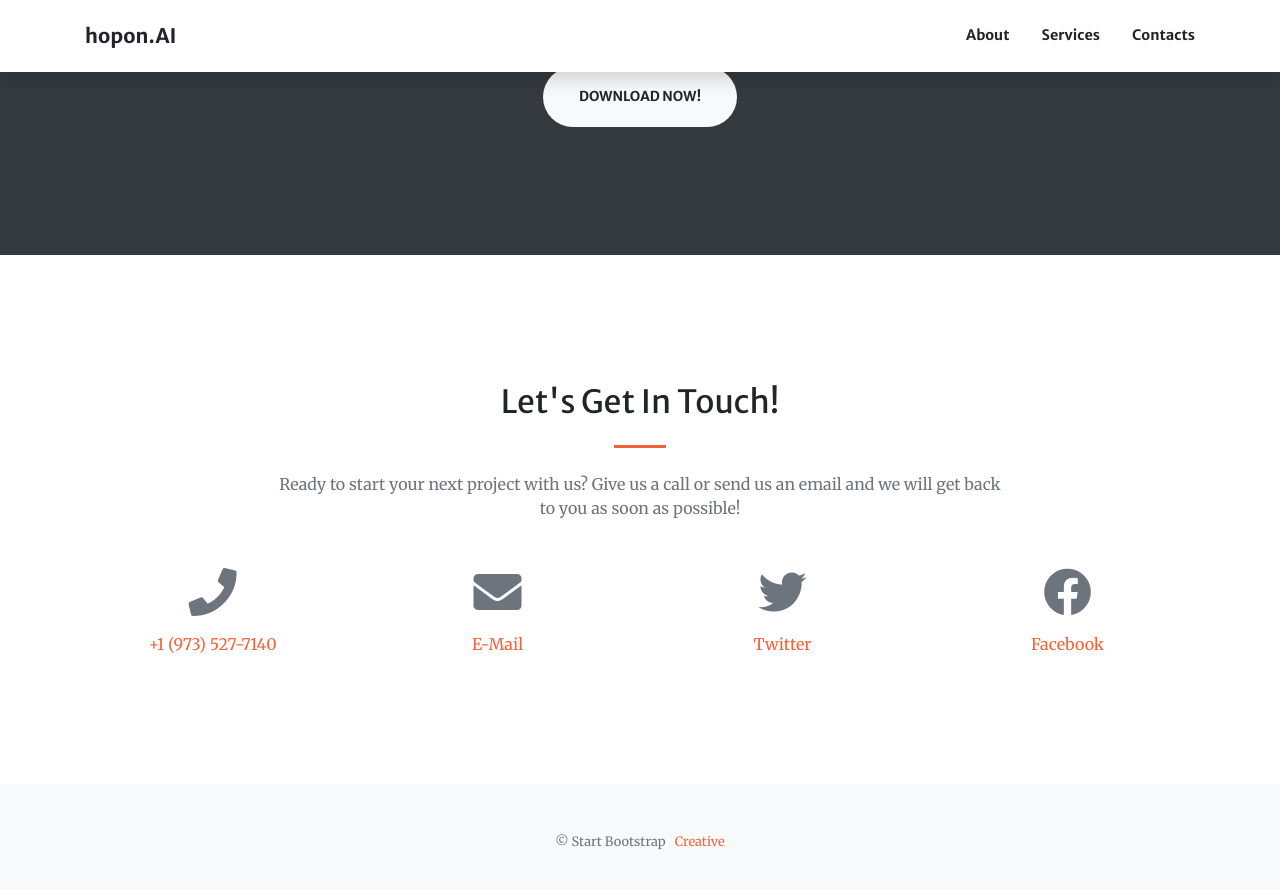
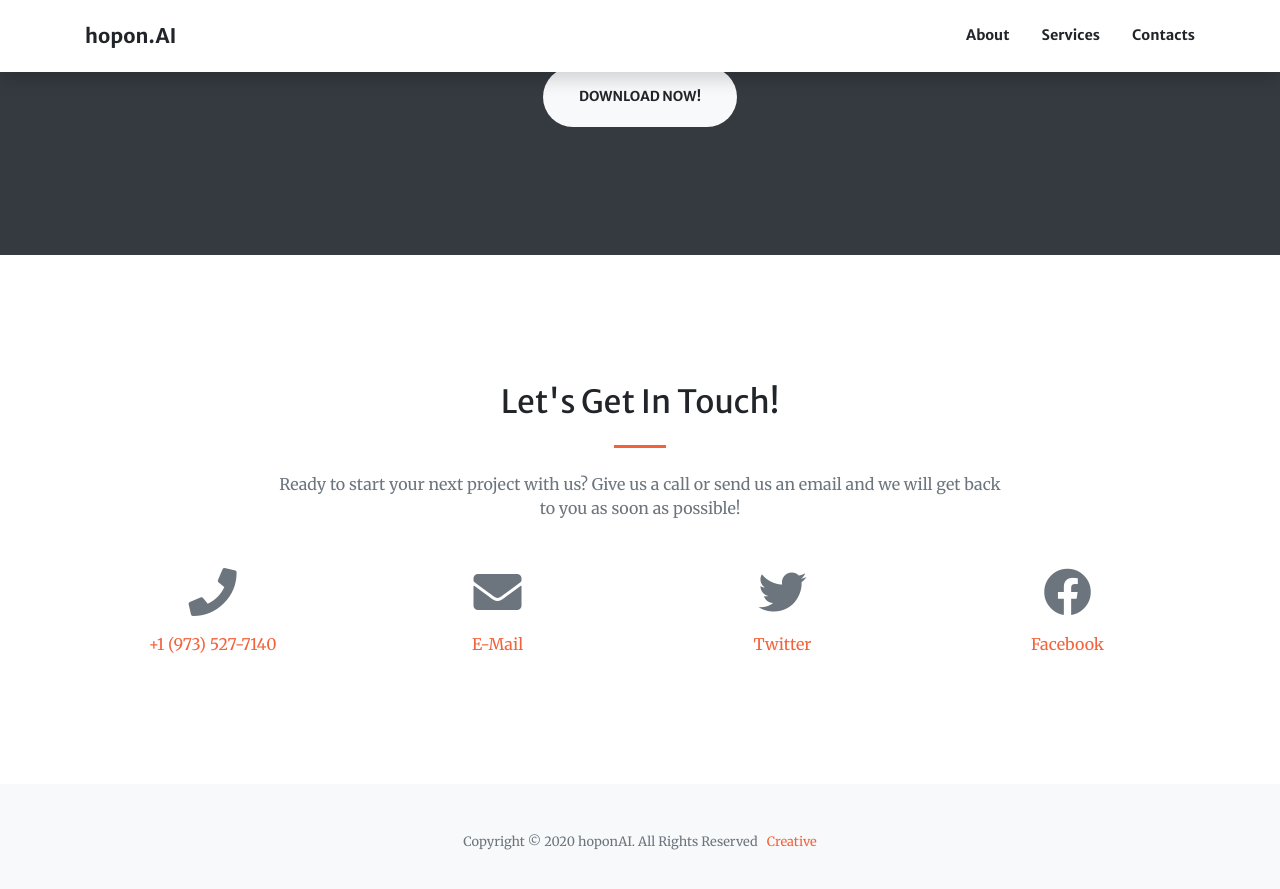
Before and after one commit to sowsan/hoponaillc.github.io, a Jekyll site: the page built from index.md, in a window 1280 px wide and 900 px high, scrolled down 2804 px. Shown: the top 889 px of the window. Built offline with Jekyll 4.4.1, drawn with Linux system fonts in a browser that asks for light colours; nearby versions of some CDN libraries.

Commit message:
Update footer.yml

```diff
--- a/_data/footer.yml
+++ b/_data/footer.yml
@@ -1,4 +1,4 @@
-copyright: '&copy; Start Bootstrap'
+copyright: 'Copyright © 2020 hoponAI. All Rights Reserved'
 links:
   - text: Creative
     url: 'https://startbootstrap.com/themes/creative/'
```
